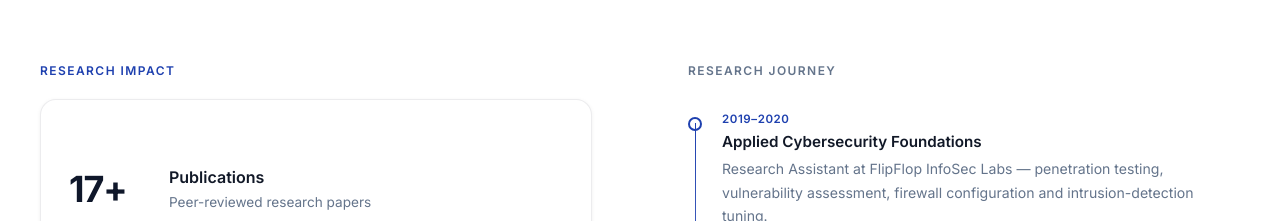
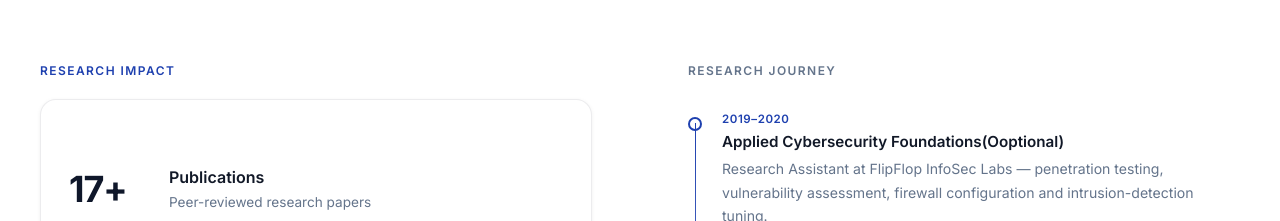
Before and after one commit to Darthravager23/Bhagwant-Singh-Portfolio, a React (Vite) app: page / in a window 1280 px wide. Shown: the part 800-1021 px from the top of the page. Built offline with nearby package versions, Linux system fonts and the light colour scheme.

Commit message:
testing Push

```diff
--- a/src/app/components/About.tsx
+++ b/src/app/components/About.tsx
@@ -15,7 +15,7 @@ const verticalStats = [
 const timeline = [
   {
     year: "2019–2020",
-    title: "Applied Cybersecurity Foundations",
+    title: "Applied Cybersecurity Foundations(Ooptional)",
     desc: "Research Assistant at FlipFlop InfoSec Labs — penetration testing, vulnerability assessment, firewall configuration and intrusion-detection tuning.",
   },
   {
```
